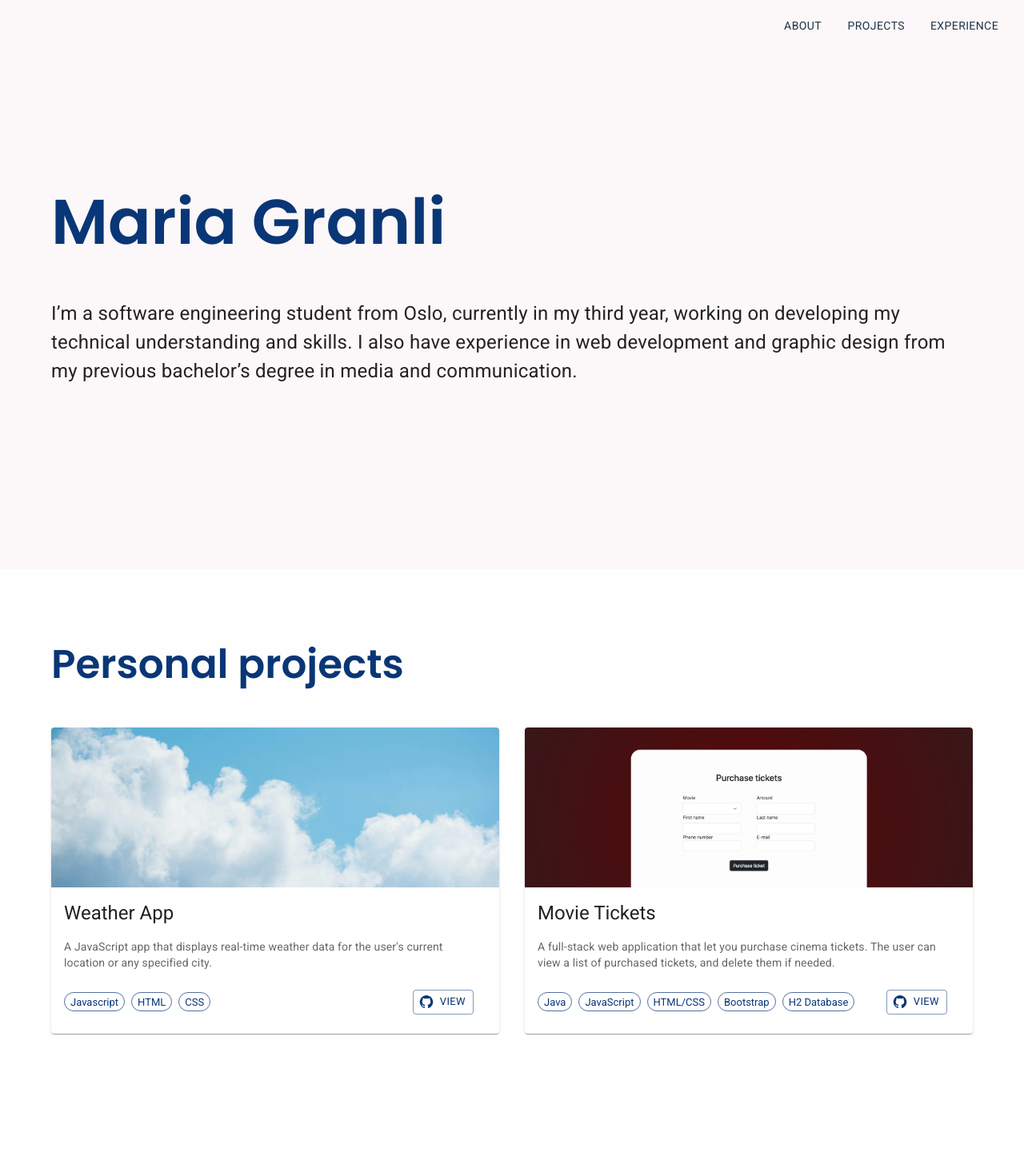
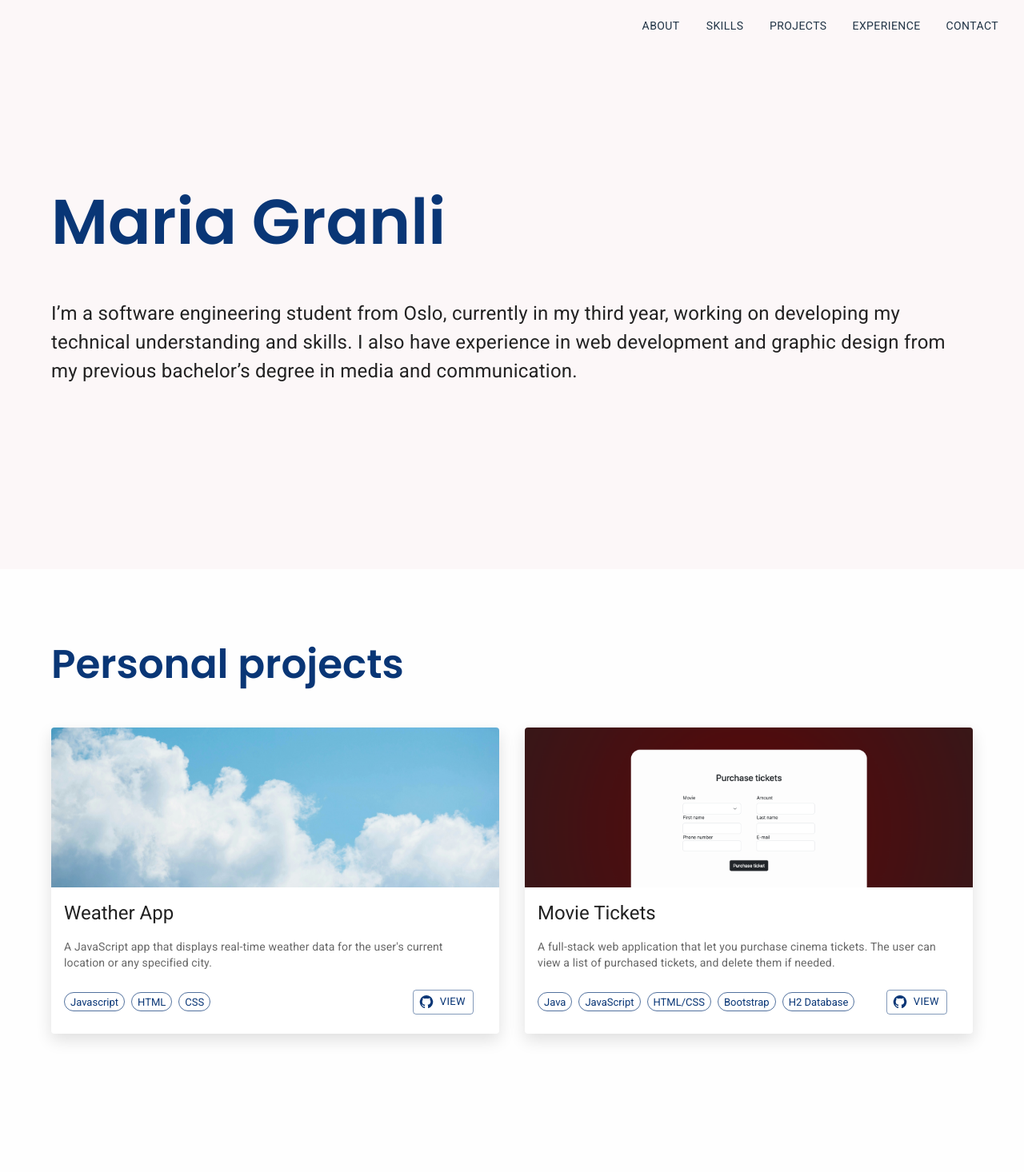
Before and after one commit to mariagn01/mariagn01.github.io, a React (Vite) app: page / in a window 1280 px wide. Shown: the top 1466 px of the page at 80% size. Built offline with nearby package versions, Linux system fonts and the light colour scheme.

Commit message:
Fix styling and shadows

```diff
--- a/src/sections/Navbar.tsx
+++ b/src/sections/Navbar.tsx
@@ -11,8 +11,10 @@ export function Navbar() {
         <Box sx={{ display: { xs: "none", md: "flex" }, gap: 2 }}>
           {[
             { label: "About", id: "about" },
+            { label: "Skills", id: "skills" },
             { label: "Projects", id: "projects" },
             { label: "Experience", id: "experience" },
+            { label: "Contact", id: "contact" },
           ].map((item) => (
             <Button
               key={item.label}
--- a/src/sections/Projects.tsx
+++ b/src/sections/Projects.tsx
@@ -42,7 +42,11 @@ export function Projects() {
               sx={{
                 height: "100%",
                 transition: "transform 0.3s ease-in-out",
-                "&:hover": { transform: "translateY(-8px)" },
+                boxShadow: "0 8px 20px rgba(0, 0, 0, 0.12)",
+                "&:hover": {
+                  transform: "translateY(-8px)",
+                  boxShadow: "0 16px 24px rgba(0, 0, 0, 0.15)",
+                },
               }}
             >
               <CardMedia
@@ -101,7 +105,11 @@ export function Projects() {
               sx={{
                 height: "100%",
                 transition: "transform 0.3s ease-in-out",
-                "&:hover": { transform: "translateY(-8px)" },
+                boxShadow: "0 8px 20px rgba(0, 0, 0, 0.12)",
+                "&:hover": {
+                  transform: "translateY(-8px)",
+                  boxShadow: "0 16px 24px rgba(0, 0, 0, 0.15)",
+                },
               }}
             >
               <CardMedia
--- /dev/null
+++ b/src/sections/Skills.tsx
@@ -0,0 +1 @@
+export function Skills() {}
--- a/src/sections/Work.tsx
+++ b/src/sections/Work.tsx
@@ -29,7 +29,14 @@ export function WorkExperience() {
         <h2>Work experience</h2>
         <Box sx={{ display: "flex", flexWrap: "wrap", gap: 4 }}>
           <Box sx={{ flex: { xs: "1 1 100%", md: "1 1 calc(50% - 16px)" } }}>
-            <Paper elevation={3} sx={{ p: 4, height: "100%" }}>
+            <Paper
+              elevation={0}
+              sx={{
+                p: 4,
+                height: "100%",
+                boxShadow: "0 8px 20px rgba(0, 0, 0, 0.12)",
+              }}
+            >
               <Box sx={{ display: "flex", alignItems: "center", mb: 2 }}>
                 <Code sx={{ color: "primary.main", mr: 2 }} />
                 <Typography variant="h5" component="h3">
@@ -61,7 +68,14 @@ export function WorkExperience() {
             </Paper>
           </Box>
           <Box sx={{ flex: { xs: "1 1 100%", md: "1 1 calc(50% - 16px)" } }}>
-            <Paper elevation={3} sx={{ p: 4, height: "100%" }}>
+            <Paper
+              elevation={0}
+              sx={{
+                p: 4,
+                height: "100%",
+                boxShadow: "0 8px 20px rgba(0, 0, 0, 0.12)",
+              }}
+            >
               <Box sx={{ display: "flex", alignItems: "center", mb: 2 }}>
                 <Work sx={{ color: "primary.main", mr: 2 }} />
                 <Typography variant="h5" component="h3">
```
Also changed, not shown: src/sections/Contact.tsx (added).
